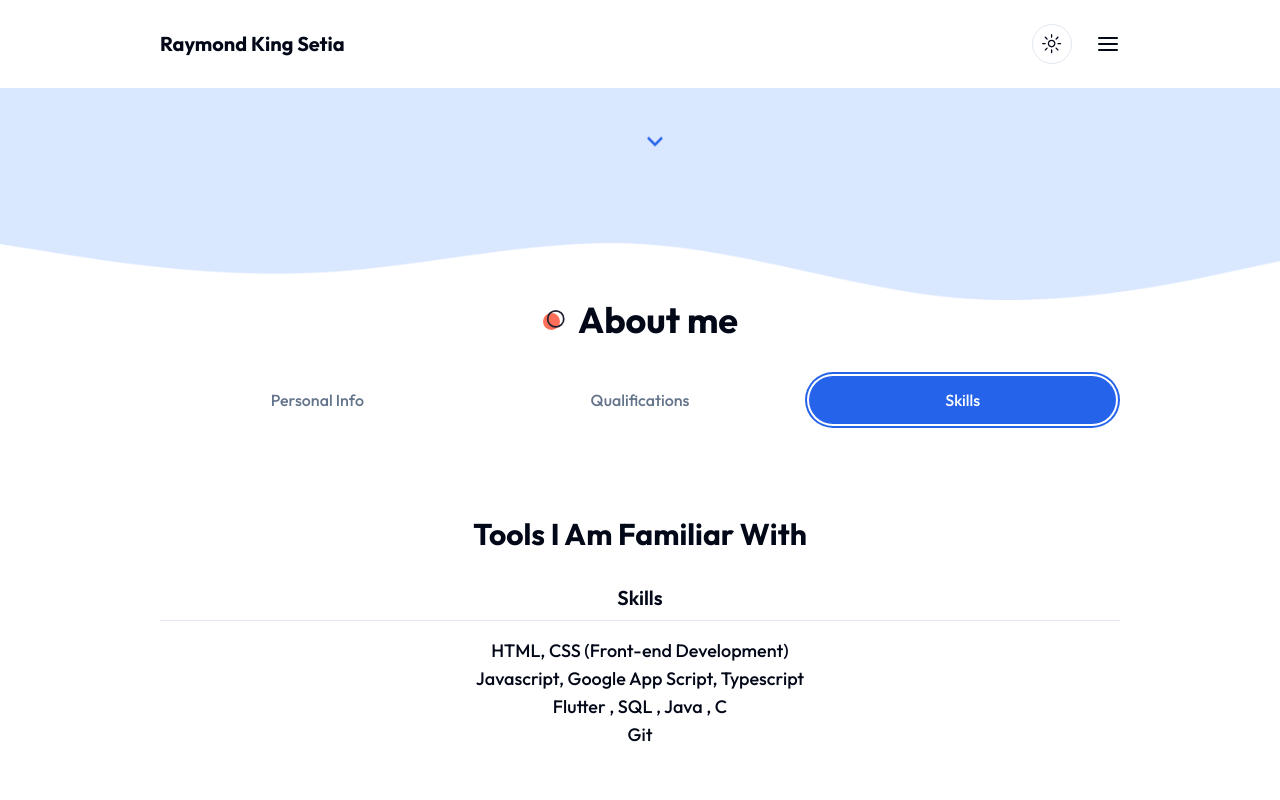
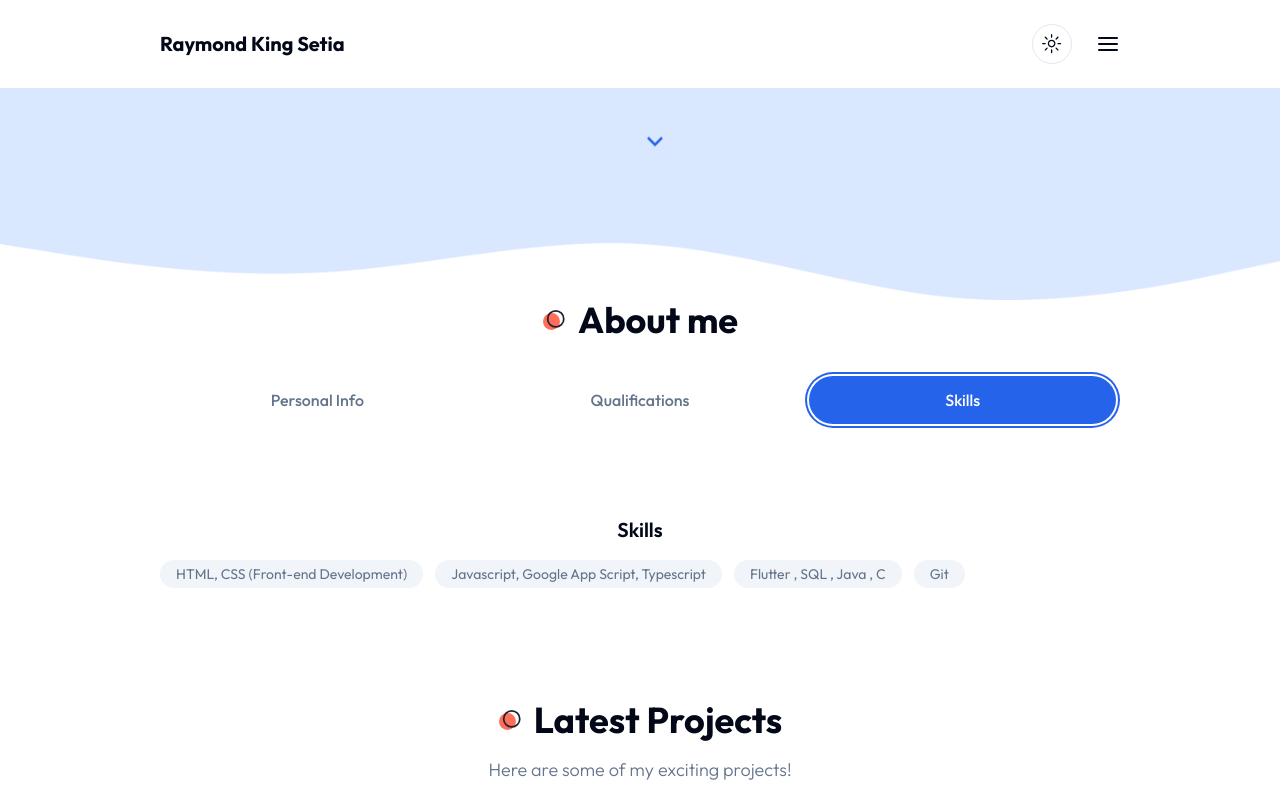
Before and after one commit to raymondkings/raymond-king, a Next.js app: page / in a window 1280 px wide. Both pictures are taken after a click on the tab "Skills". Shown: the part 460-1260 px from the top of the page. Built offline with nearby package versions, Linux system fonts and the light colour scheme.

Commit message:
chips for skills

```diff
--- a/components/About.jsx
+++ b/components/About.jsx
@@ -2,7 +2,7 @@
 
 import { Tabs, TabsContent, TabsList, TabsTrigger } from '@/components/ui/tabs';
 import {
-    User2, MailIcon, HomeIcon, PhoneCall, GraduationCap, Calendar, Briefcase, Phone
+    User2, MailIcon, HomeIcon, GraduationCap, Calendar, Briefcase
 } from 'lucide-react';
 
 const infoData = [
@@ -93,7 +93,6 @@ const About = () => {
                         {/* Qualifications */}
                         <TabsContent value="qualifications">
                             <div>
-                                <h3 className="h3 mb-8 text-center xl:text-left">My Awesome Journey</h3>
                                 <div className='grid md:grid-cols-2 gap-y-8'>
 
                                     {/* Experience */}
@@ -146,15 +145,16 @@ const About = () => {
                         {/* Skills */}
                         <TabsContent value="skills">
                             <div className="text-center xl:text-left">
-                                <h3 className="h3 mb-8">Tools I Am Familiar With</h3>
                                 <div className="mb-16">
-                                    <h4 className="text-xl font-semibold mb-2">Skills</h4>
-                                    <div className="border-b border-border mb-4"></div>
-                                    <div>
+                                    <h4 className="text-xl font-semibold mb-4">Skills</h4>
+                                    <div className="flex flex-wrap gap-3">
                                         {getData(skillData, 'skills').data.map((item, index) => (
-                                            <div className="w-2/4 text-center xl:text-left mx-auto xl:mx-0" key={index}>
-                                                <div className="font-medium">{item.name}</div>
-                                            </div>
+                                            <span
+                                                key={index}
+                                                className="px-4 py-1 text-sm bg-muted text-muted-foreground rounded-full hover:scale-105 transition-transform"
+                                            >
+                        {item.name}
+                      </span>
                                         ))}
                                     </div>
                                 </div>
```
